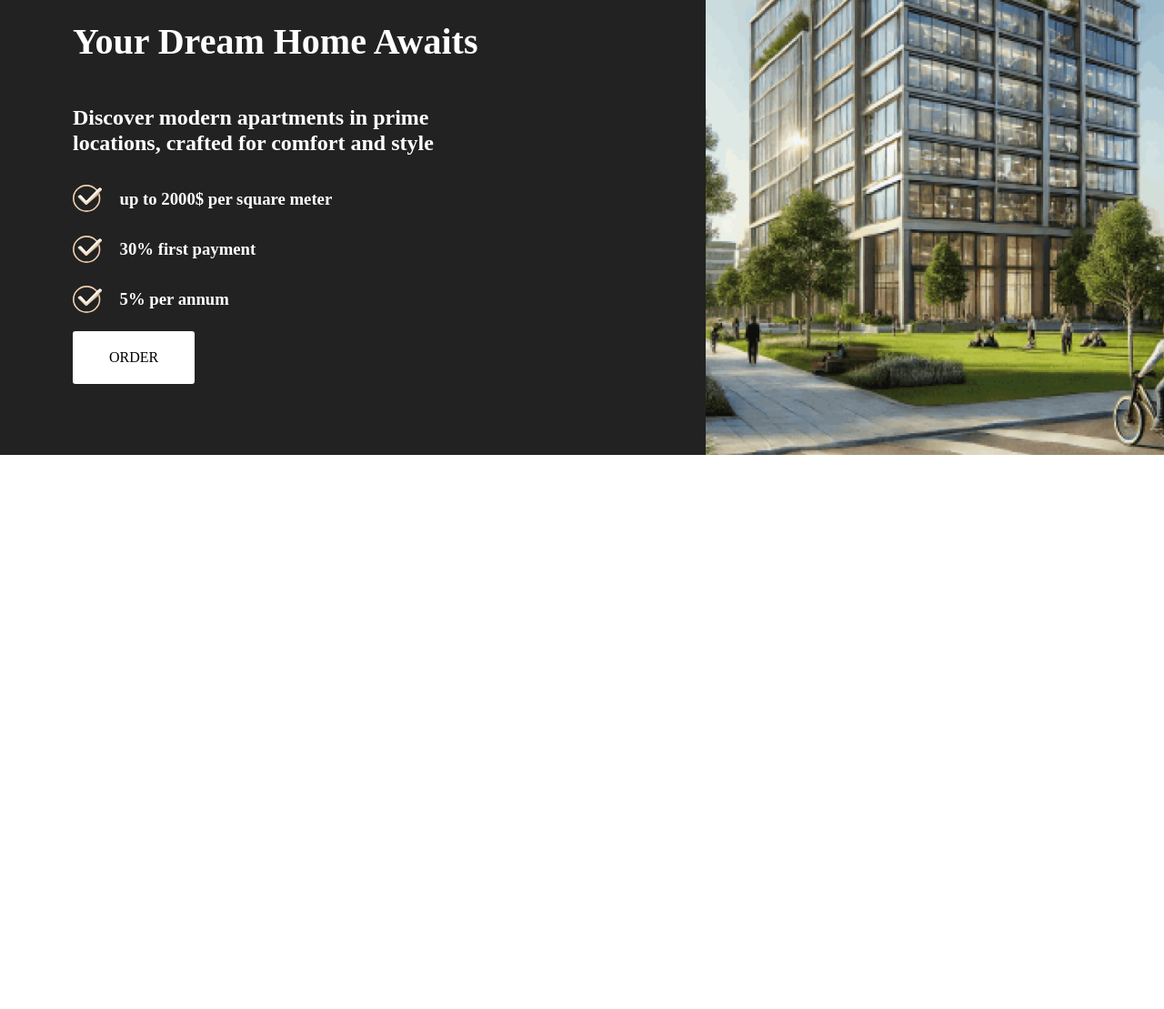
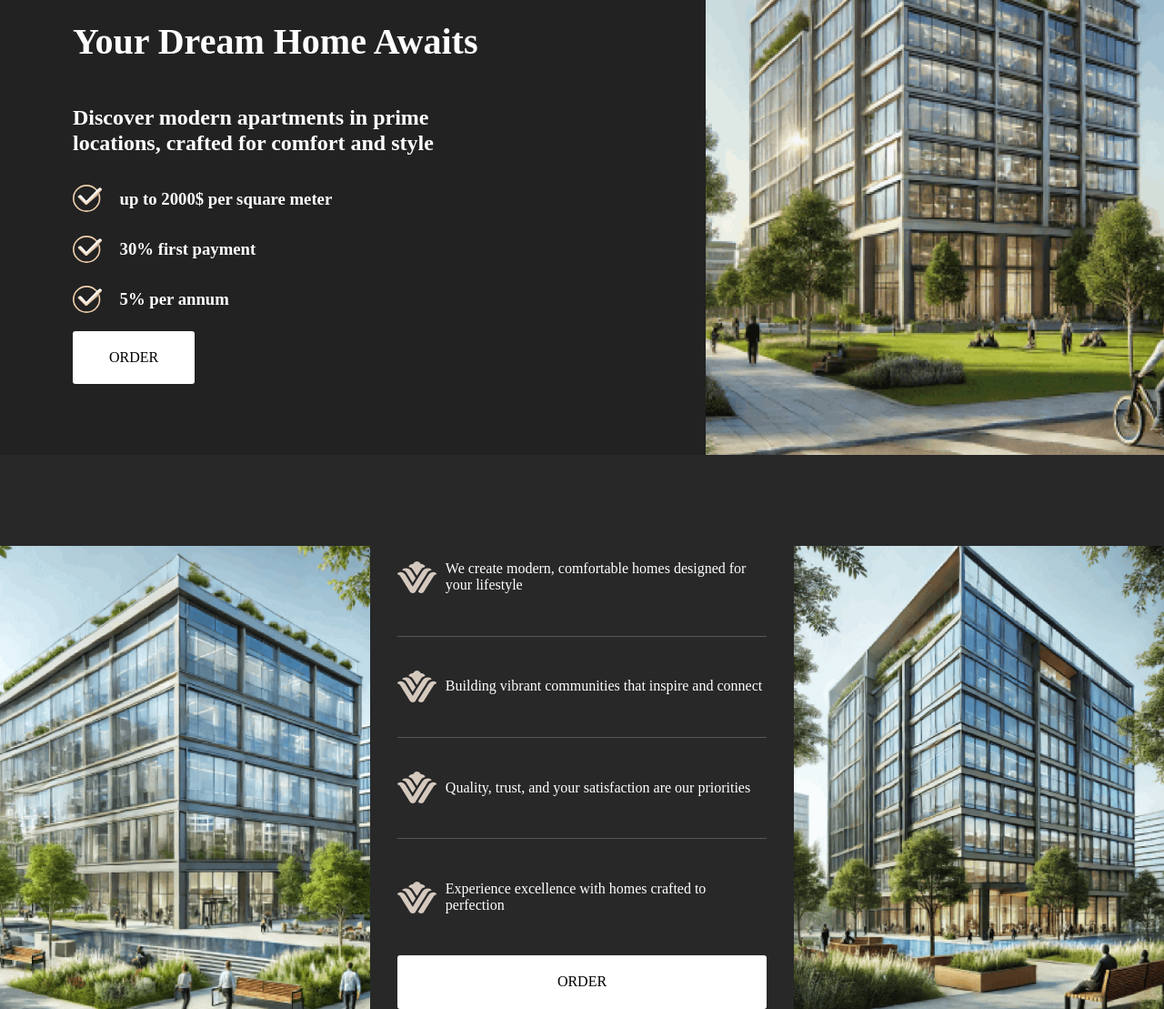
Before and after one commit to kulick23/building, a plain HTML site: page index.html in a window 1280 px wide. Shown: the part 300-1409 px from the top of the page at 91% size. Before the commit the page ends 800 px from the top, so only its background shows below. Drawn offline with nearby package versions, Linux system fonts and the light colour scheme.

Commit message:
feat: add about section

```diff
--- a/index.html
+++ b/index.html
@@ -50,8 +50,35 @@
     </div>
   </div>
   </div>
-    <img src="./assets/images/house1.jpg" alt="dog" class="head__image">
+    <img src="./assets/images/house1.jpg" alt="house1" class="head__image">
 </div>
+<section id="about">
+  <img src="./assets/images/house2.jpg" alt="house2" class="about__image">
+  <div class="about__block">
+    <div class="about__text">
+      <img src="./assets/icons/logo.svg" alt="logo" class="about__logo">
+      <p>We create modern, comfortable homes designed for your lifestyle</p>
+    </div>
+    <div class="line"></div>
+    <div class="about__text">
+      <img src="./assets/icons/logo.svg" alt="logo" class="about__logo">
+      <p>Building vibrant communities that inspire and connect</p>
+    </div>
+    <div class="line"></div>
+
+    <div class="about__text">
+      <img src="./assets/icons/logo.svg" alt="logo" class="about__logo">
+      <p>Quality, trust, and your satisfaction are our priorities</p>
+    </div>
+    <div class="line"></div>
+    <div class="about__text">
+      <img src="./assets/icons/logo.svg" alt="logo" class="about__logo">
+      <p>Experience excellence with homes crafted to perfection</p>
+    </div>
+    <button>order</button>
+  </div>
+  <img src="./assets/images/house3.jpg" alt="house3" class="about__image">
+</section>
 </body>
 
 </html>
--- a/styles/style.css
+++ b/styles/style.css
@@ -2,6 +2,10 @@
 
 html{
   color: #FFFFFF;
+}
+body{
+  background-color: #282829;
+
 }
 li{
   color: #FFFFFF;
@@ -79,9 +83,34 @@ h1{
   height: 30px;
 }
 
- .head__image{
+ .head__image, .about__image{
   width: 100%;
   height: 100%;
   object-fit: cover;
   overflow: hidden;
  }
+
+ #about{
+  margin-top: 100px;
+  display: grid;
+  grid-template-columns: 1fr 1fr 1fr;
+  gap: 30px;
+ }
+ .about__block{
+  display: flex;
+  flex-direction: column;
+  justify-content: space-between;
+ }
+ .about__text{
+  width: 100%;
+  display: flex;
+  gap: 10px;
+  align-items: center;
+ }
+ .about__text img{
+  height: 35px;
+ }
+ .line {
+  height: 1px;
+  background-color: #55565A;
+}
```
